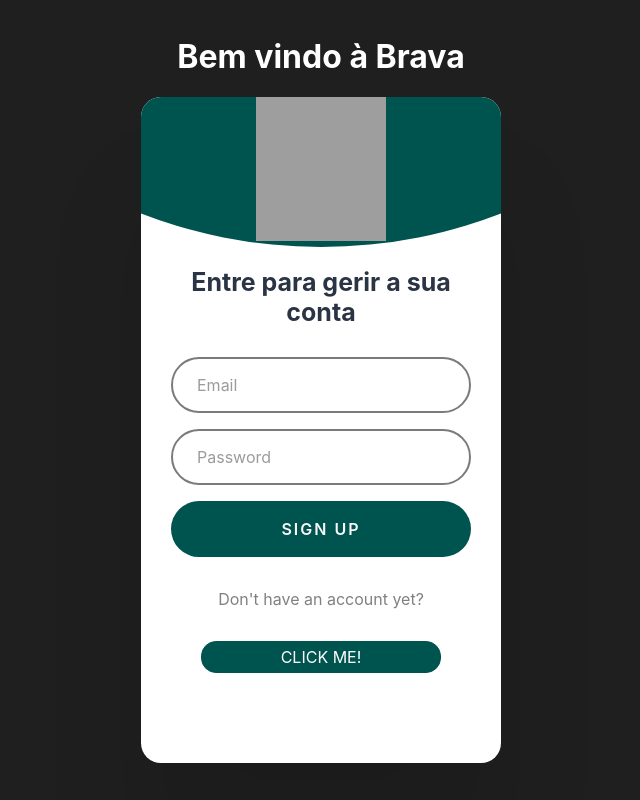
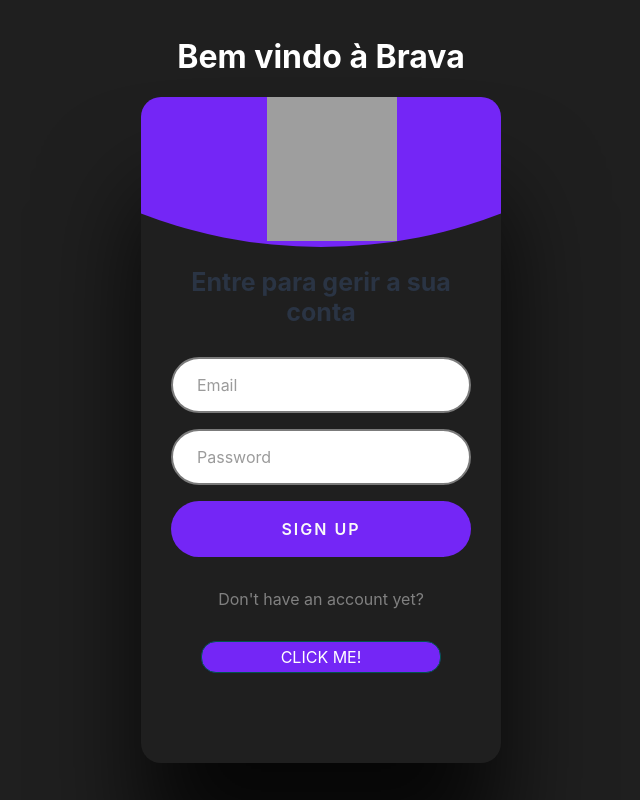
Before and after one commit to tomascdmota/brava, a React (Create React App) app: page /login in a window 1280 px wide. Shown: the whole page, without its empty margins (319-959 px from the left). Built offline with nearby package versions, Linux system fonts and the light colour scheme; grey boxes are pictures that could not be loaded.

Commit message:
Changed secundary color

```diff
--- a/src/pages/Card/Card.js
+++ b/src/pages/Card/Card.js
@@ -37,27 +37,26 @@
       });
   }, [userId]);
 
-  if (userData === null) {
-    // Check for userData to be null instead of !userData
+  // Render loading indicator while data is being fetched
+  if (loading) {
     return (
       <div className="cards-container">
         <h1>My Cards</h1>
-        {loading && <div className="spinner-container"><div className="spinner"></div></div>}
-        <div className="nav-tiles">
-          {/* ... */}
-        </div>
+        <div className="spinner-container"><div className="spinner"></div></div>
       </div>
     );
   }
 
+  // Once data is fetched, render the page with the fetched data
   return (
     <div className="cards-container">
-      {loading && <div className="spinner-container"><div className="spinner"></div></div>}
       <div className="nav-tiles">
         <div className="tiles">
-          {!loading &&
-            cards.map((card) => <CardComponent key={card.card_id} {...card} />)
-          }
+          {cards.map((card) => (
+            <Suspense key={card.card_id} fallback={<div>Loading card...</div>}>
+              <CardComponent {...card} />
+            </Suspense>
+          ))}
         </div>
       </div>
     </div>
--- a/src/pages/Card/CardComponent/CardComponent.css
+++ b/src/pages/Card/CardComponent/CardComponent.css
@@ -48,7 +48,7 @@
   border-radius: 50%;
   height: 130px;
   width: 130px;
-  border: 4px solid black;
+  border: 2px solid white;
 }
 .card-component-header{
   z-index: 999;
--- a/src/pages/Login/login.css
+++ b/src/pages/Login/login.css
@@ -35,7 +35,7 @@
 margin-left: 30px;
 margin-right: 30px;
 border-radius: 15px;
-background-color: #00544F;
+background-color: #7426F6;
 }
 
 @media (width >= 500px) {
@@ -54,9 +54,9 @@
   margin: 0 20px;
   padding: 170px 30px 54px;
   border-radius: 1.25rem;
-  background: #fff;
+  background: #1f1f1f;
   text-align: center;
-  box-shadow: 0 100px 100px rgb(0 0 0 / 10%);
+  box-shadow: 0 100px 100px rgb(0 0 0 / 80%);
 }
 
 .card::before {
@@ -68,7 +68,7 @@
   width: 1000px;
   height: 1000px;
   border-radius: 50%;
-  background: #00544F;
+  background: #7426F6;
 }
 
 @media (width >= 500px) {
@@ -88,7 +88,7 @@
   border: none;
   position: absolute;
   top: 0px;
-  left: 50%;
+  left: 53%;
   translate: -50% 0;
   width: 130px;
   height: 144px;
@@ -131,7 +131,7 @@
   width: 100%;
   height: 56px;
   padding: 0 16px;
-  background:#00544F;
+  background:#7426F6;
   color: #f9f9f9;
   border: 0;
   font-family: inherit;
```
